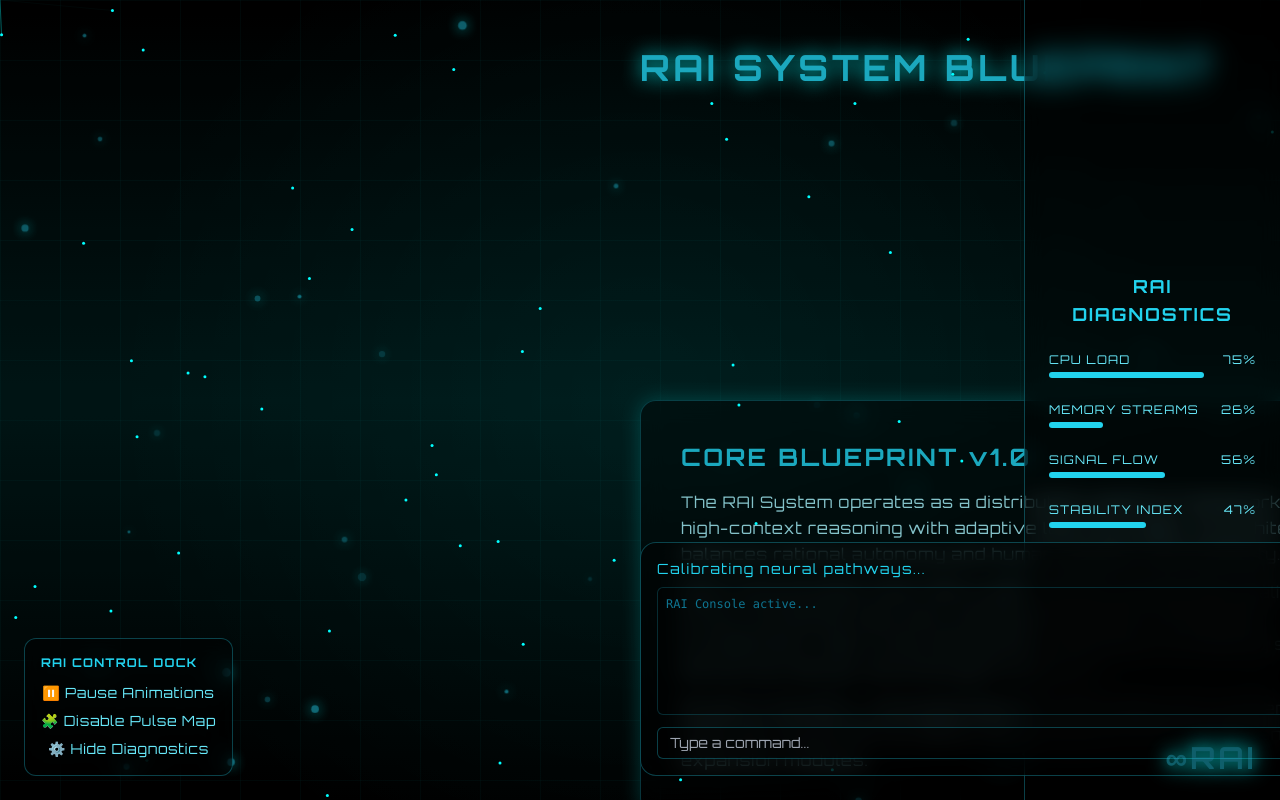
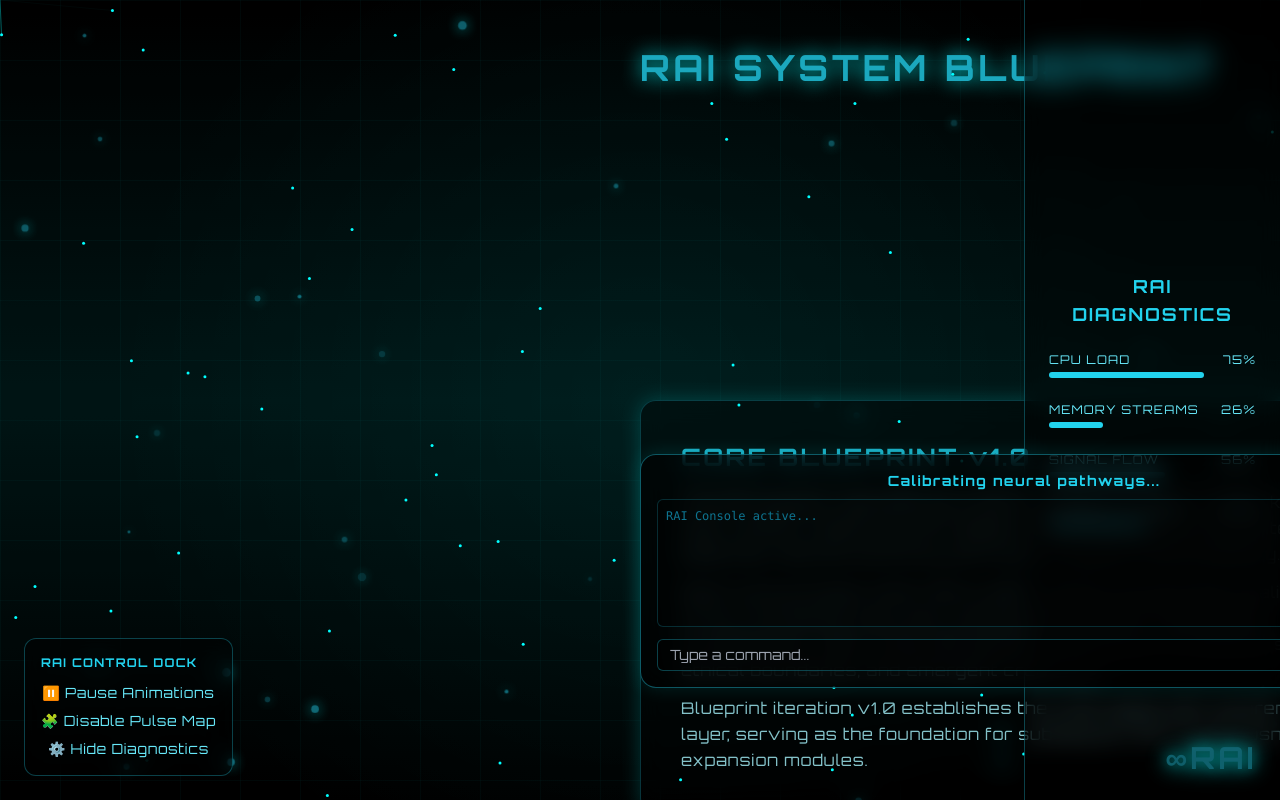
Before and after one commit to RazVany1/raiai.systems, a Next.js app: page /blueprint in a window 1280 px wide. Built offline with nearby package versions, Linux system fonts and the light colour scheme.

Commit message:
Update IntelligenceCore.tsx

```diff
--- a/components/IntelligenceCore.tsx
+++ b/components/IntelligenceCore.tsx
@@ -6,21 +6,26 @@ export default function IntelligenceCore() {
   const [status, setStatus] = useState("Initializing cognitive modules...");
   const [log, setLog] = useState<string[]>([]);
   const [input, setInput] = useState("");
+  const [visible, setVisible] = useState(true); // fallback vizibilitate
 
-  // Actualizare automată a stării sistemului
   useEffect(() => {
+    console.log("✅ IntelligenceCore mounted successfully."); // debug vizual
+    setVisible(true);
+
     const states = [
       "Calibrating neural pathways...",
       "Optimizing data flow...",
       "Synchronizing memory clusters...",
       "Running introspection cycles...",
-      "Ready for interaction."
+      "Ready for interaction.",
     ];
+
     let i = 0;
     const interval = setInterval(() => {
       setStatus(states[i]);
       i = (i + 1) % states.length;
     }, 4000);
+
     return () => clearInterval(interval);
   }, []);
 
@@ -34,14 +39,16 @@ export default function IntelligenceCore() {
     }, 1500);
   };
 
+  if (!visible) return null;
+
   return (
     <motion.div
-      className="fixed bottom-6 left-1/2 -translate-x-1/2 w-[90%] max-w-3xl bg-black/50 border border-cyan-400/30 rounded-2xl backdrop-blur-md p-4 text-cyan-200 z-40"
+      className="fixed bottom-28 left-1/2 -translate-x-1/2 w-[90%] max-w-3xl bg-black/60 border border-cyan-400/40 rounded-2xl backdrop-blur-md p-4 text-cyan-200 z-50 shadow-[0_0_20px_#00FFFF20]"
       initial={{ opacity: 0, y: 20 }}
       animate={{ opacity: 1, y: 0 }}
-      transition={{ duration: 1 }}
+      transition={{ duration: 1.2 }}
     >
-      <div className="text-cyan-400 text-sm mb-2 tracking-widest">
+      <div className="text-cyan-400 text-sm mb-2 tracking-widest font-semibold text-center">
         {status}
       </div>
 
```
